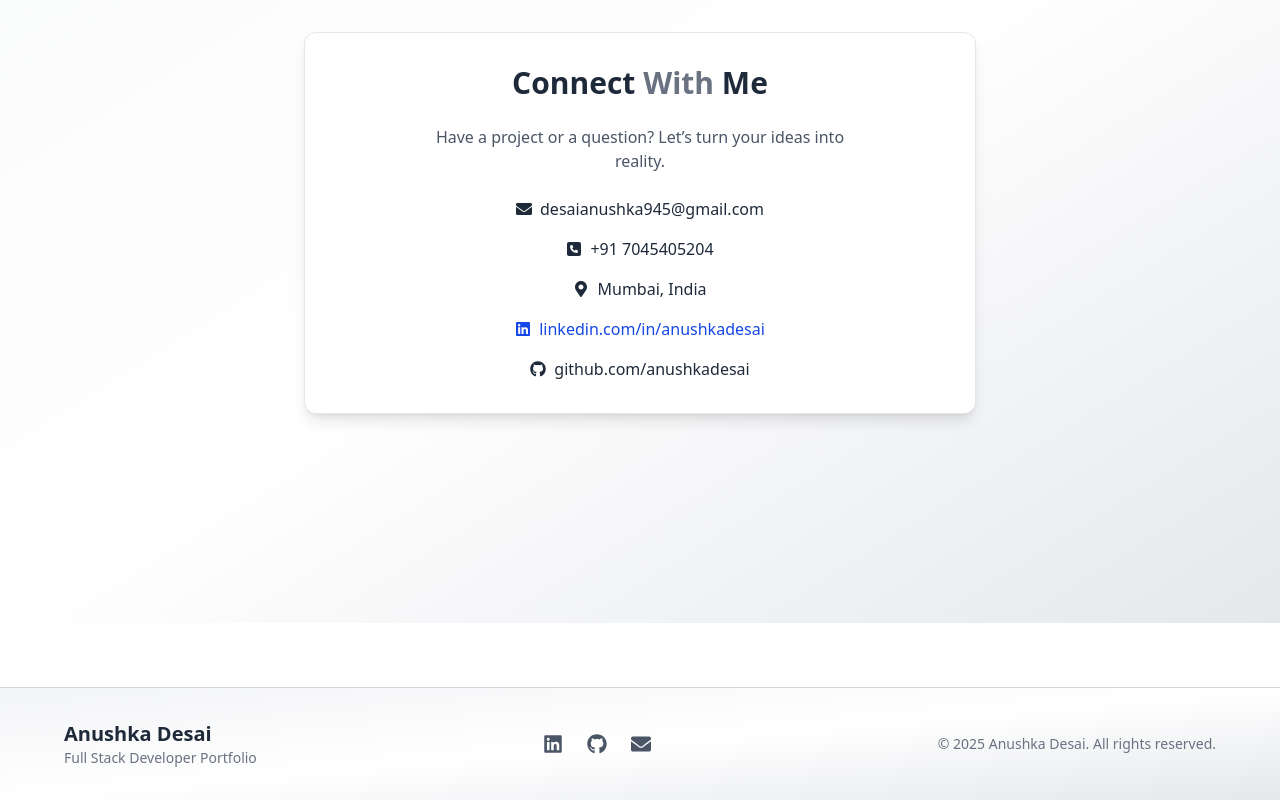
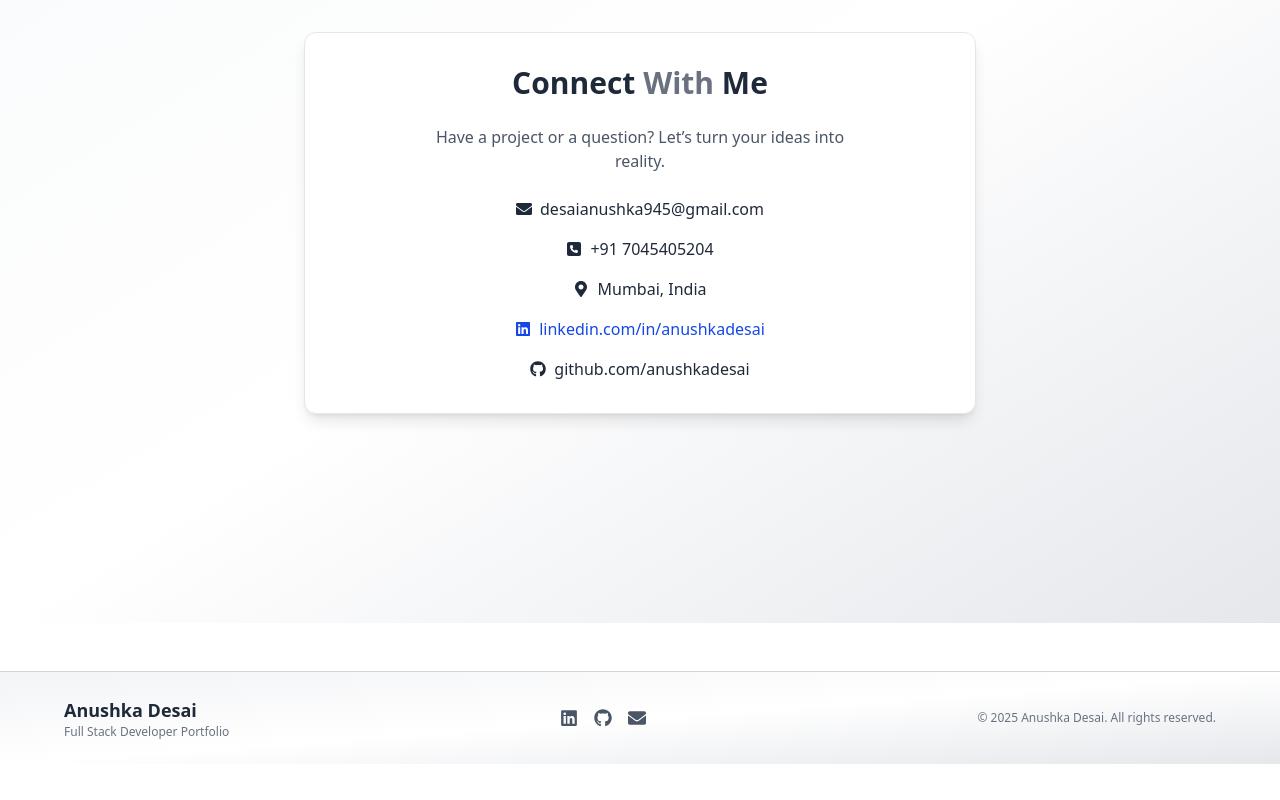
Before and after one commit to 11anushkadesai/portfolio, a React (Vite) app: page / in a window 1280 px wide. Shown: the part 4332-5132 px from the top of the page. After the commit the page ends 5096 px from the top, so only its background shows below. Built offline with nearby package versions, Linux system fonts and the light colour scheme.

Commit message:
changed footer  page text size

```diff
--- a/src/Pages/Footer.jsx
+++ b/src/Pages/Footer.jsx
@@ -3,29 +3,42 @@ import { FaLinkedin, FaGithub, FaEnvelope } from 'react-icons/fa';
 
 function Footer() {
   return (
-    <footer className="bg-gradient-to-br from-gray-100 via-white to-gray-200 text-gray-700 py-8 px-6 mt-16 font-sans border-t border-gray-300">
-      <div className="max-w-6xl mx-auto flex flex-col md:flex-row justify-between items-center gap-6">
+    <footer className="bg-gradient-to-br from-gray-100 via-white to-gray-200 text-gray-700 py-6 px-4 mt-12 font-sans border-t border-gray-300 text-sm">
+      <div className="max-w-6xl mx-auto flex flex-col md:flex-row justify-between items-center gap-4">
         {/* Left: Name or Brand */}
         <div className="text-center md:text-left">
-          <h2 className="text-xl font-semibold text-gray-800">Anushka Desai</h2>
-          <p className="text-sm text-gray-500">Full Stack Developer Portfolio</p>
+          <h2 className="text-lg font-semibold text-gray-800">Anushka Desai</h2>
+          <p className="text-xs text-gray-500">Full Stack Developer Portfolio</p>
         </div>
 
         {/* Center: Social Links */}
-        <div className="flex gap-6 text-xl text-gray-600">
-          <a href="https://linkedin.com/in/your-link" target="_blank" rel="noopener noreferrer" className="hover:text-gray-900">
+        <div className="flex gap-4 text-lg text-gray-600">
+          <a
+            href="https://www.linkedin.com/in/anushka-desai-1850b1236/"
+            target="_blank"
+            rel="noopener noreferrer"
+            className="hover:text-gray-900"
+          >
             <FaLinkedin />
           </a>
-          <a href="https://github.com/your-username" target="_blank" rel="noopener noreferrer" className="hover:text-gray-900">
+          <a
+            href="https://github.com/11anushkadesai"
+            target="_blank"
+            rel="noopener noreferrer"
+            className="hover:text-gray-900"
+          >
             <FaGithub />
           </a>
-          <a href="mailto:desaianushka945@gmail.com" className="hover:text-gray-900">
+          <a
+            href="mailto:desaianushka945@gmail.com"
+            className="hover:text-gray-900"
+          >
             <FaEnvelope />
           </a>
         </div>
 
         {/* Right: Copyright */}
-        <div className="text-center md:text-right text-sm text-gray-500">
+        <div className="text-center md:text-right text-xs text-gray-500">
           © {new Date().getFullYear()} Anushka Desai. All rights reserved.
         </div>
       </div>
```
